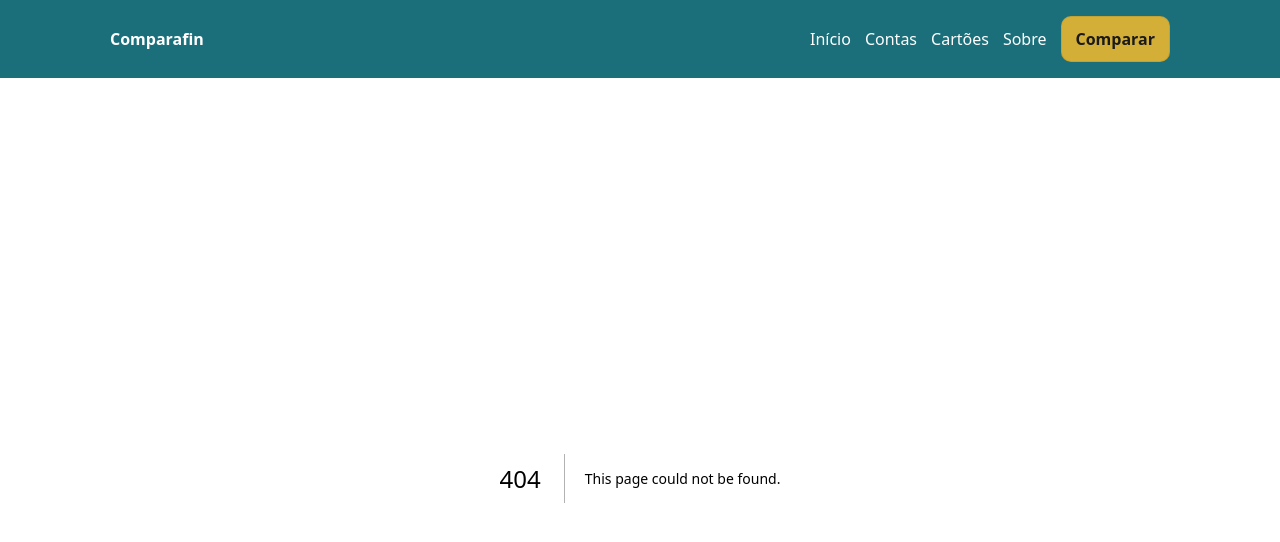
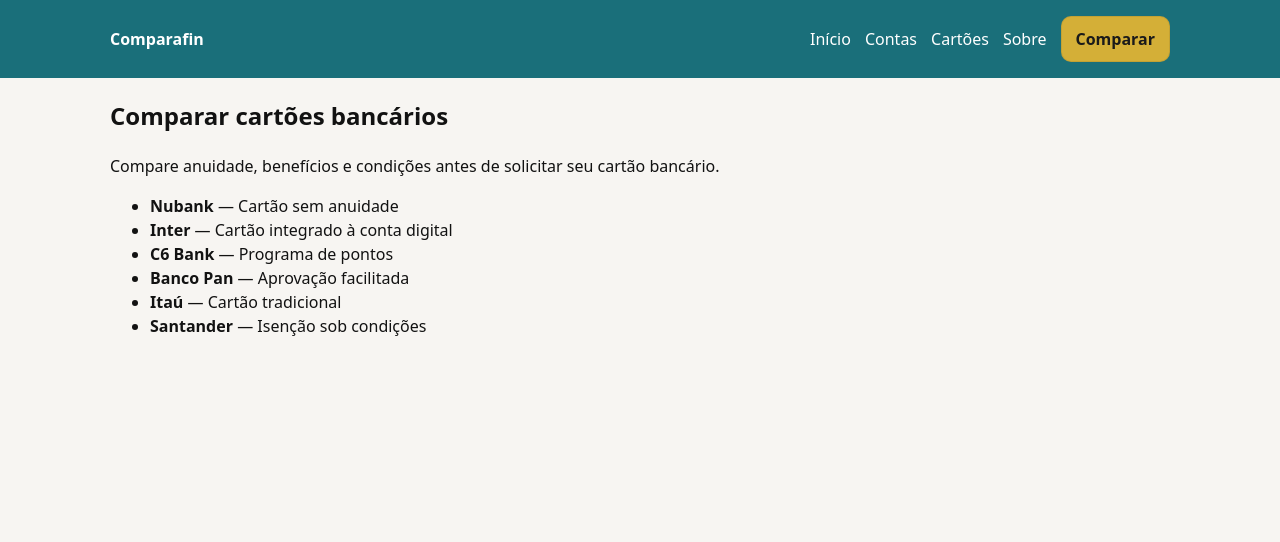
Before and after one commit to caroriedi7-dev/comparafin, a Next.js app: page /cartoes in a window 1280 px wide. Before the commit this address had no page. Shown: the top 542 px of the page. Built offline with nearby package versions, Linux system fonts and the light colour scheme.

Commit message:
Create page.js

```diff
--- /dev/null
+++ b/app/cartoes/page.js
@@ -0,0 +1,20 @@
+export default function Cartoes() {
+  return (
+    <section>
+      <h1>Comparar cartões bancários</h1>
+      <p>
+        Compare anuidade, benefícios e condições antes de solicitar
+        seu cartão bancário.
+      </p>
+
+      <ul>
+        <li><strong>Nubank</strong> — Cartão sem anuidade</li>
+        <li><strong>Inter</strong> — Cartão integrado à conta digital</li>
+        <li><strong>C6 Bank</strong> — Programa de pontos</li>
+        <li><strong>Banco Pan</strong> — Aprovação facilitada</li>
+        <li><strong>Itaú</strong> — Cartão tradicional</li>
+        <li><strong>Santander</strong> — Isenção sob condições</li>
+      </ul>
+    </section>
+  );
+}
```
